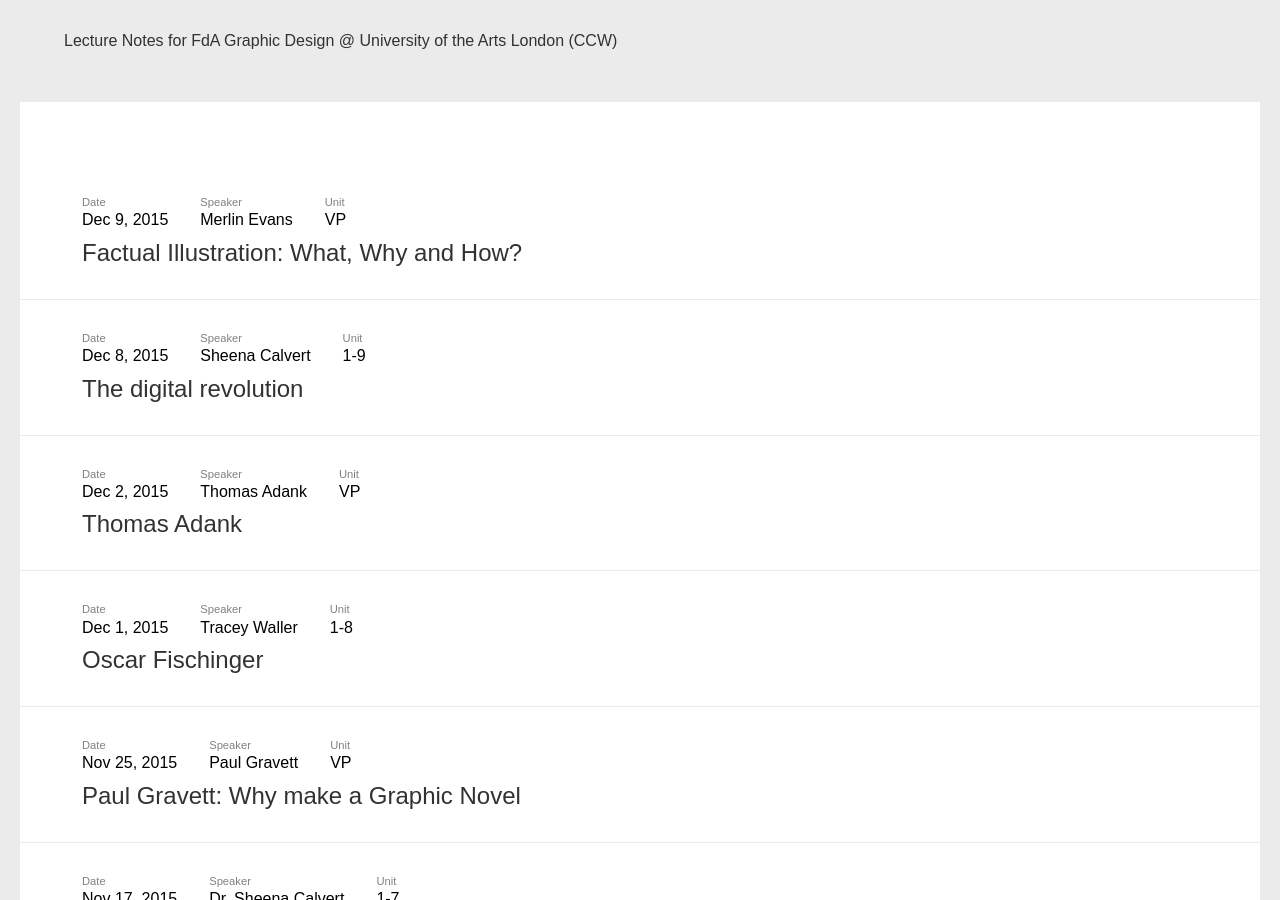
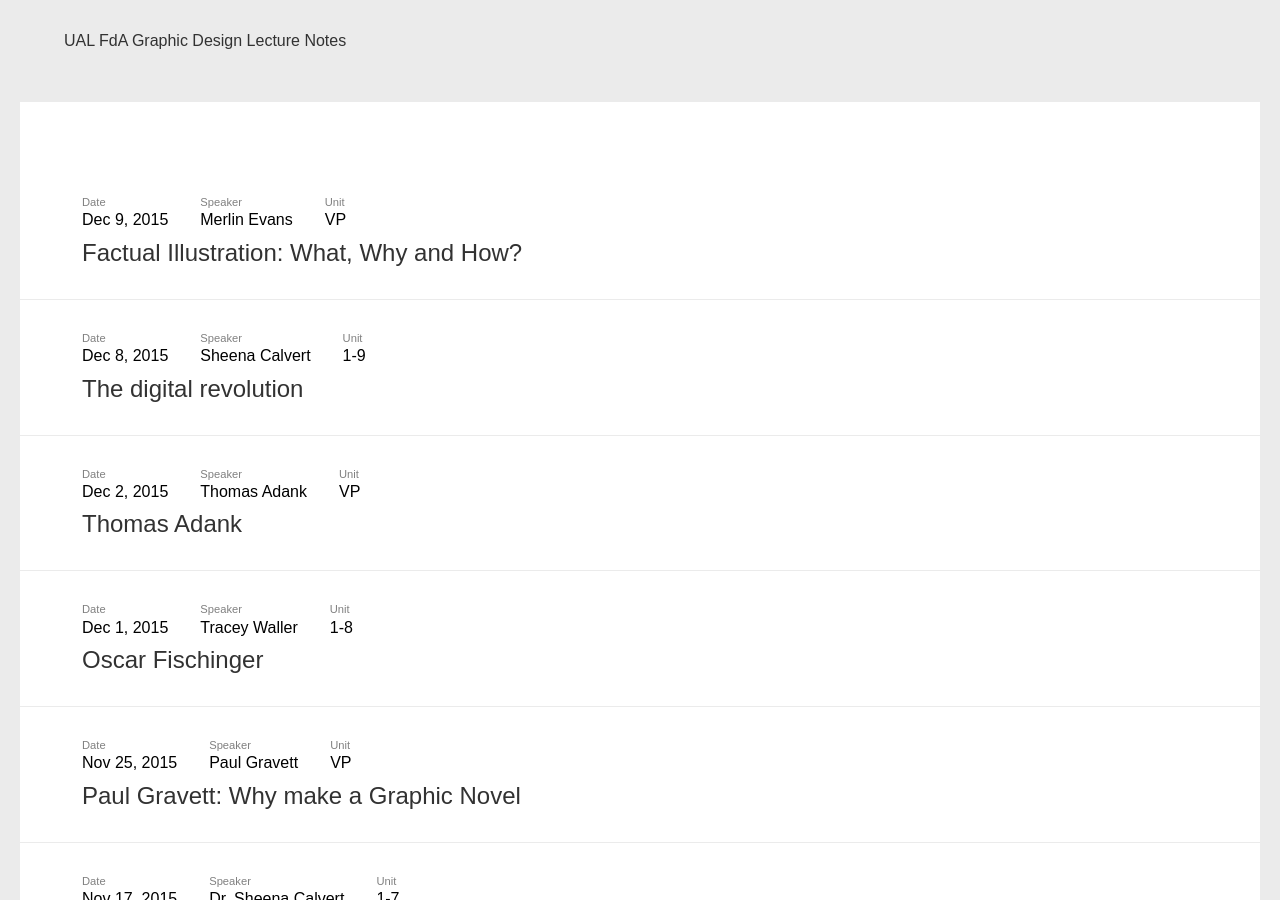
Before and after one commit to awesomephant/notes, a Jekyll site: the page built from index.html, in a window 1280 px wide and 900 px high. Built offline with Jekyll 4.4.1, drawn with Linux system fonts in a browser that asks for light colours.

Commit message:
update title

```diff
--- a/_config.yml
+++ b/_config.yml
@@ -1,5 +1,5 @@
 # Site settings
-title: Lecture Notes for FdA Graphic Design @ University of the Arts London (CCW)
+title: UAL FdA Graphic Design Lecture Notes
 email: your-email@domain.com
 description: > # this means to ignore newlines until "baseurl:"
   Write an awesome description for your new site here. You can edit this
```
